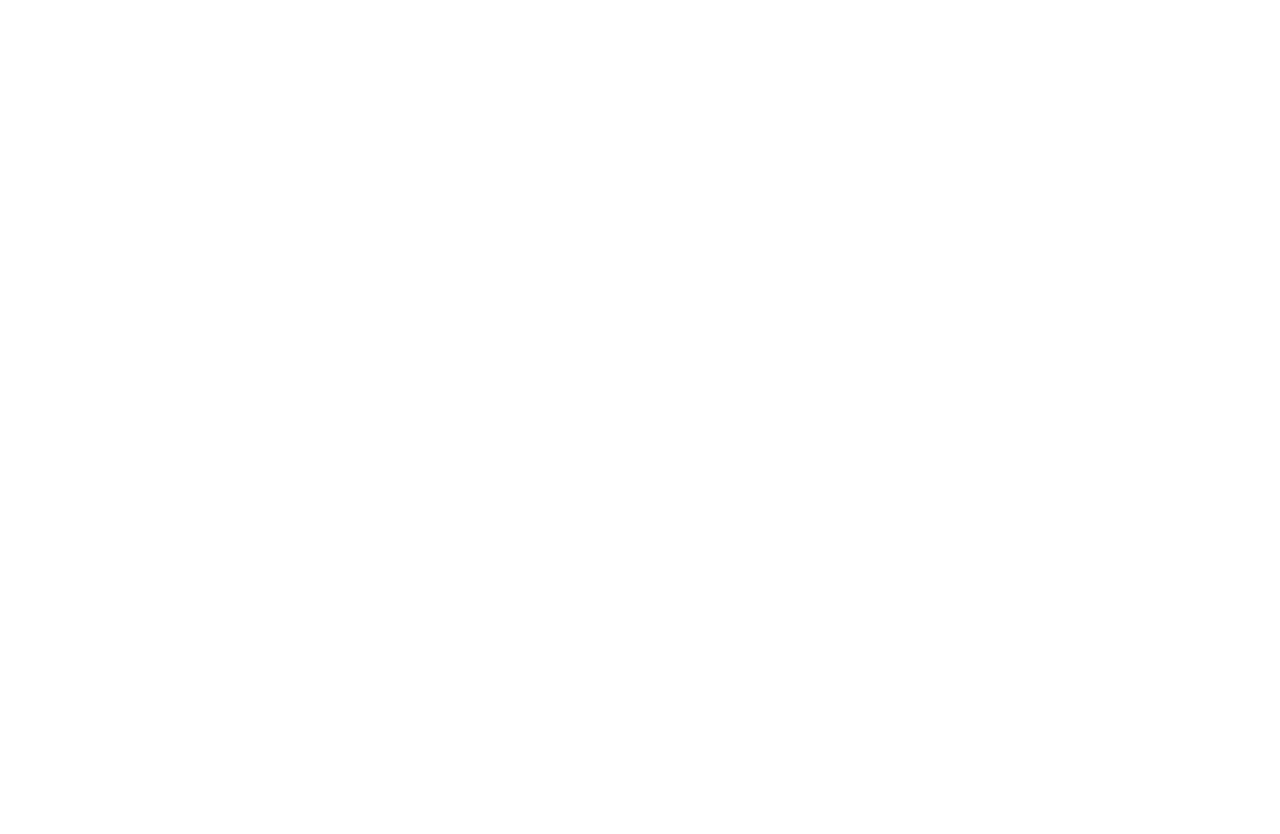
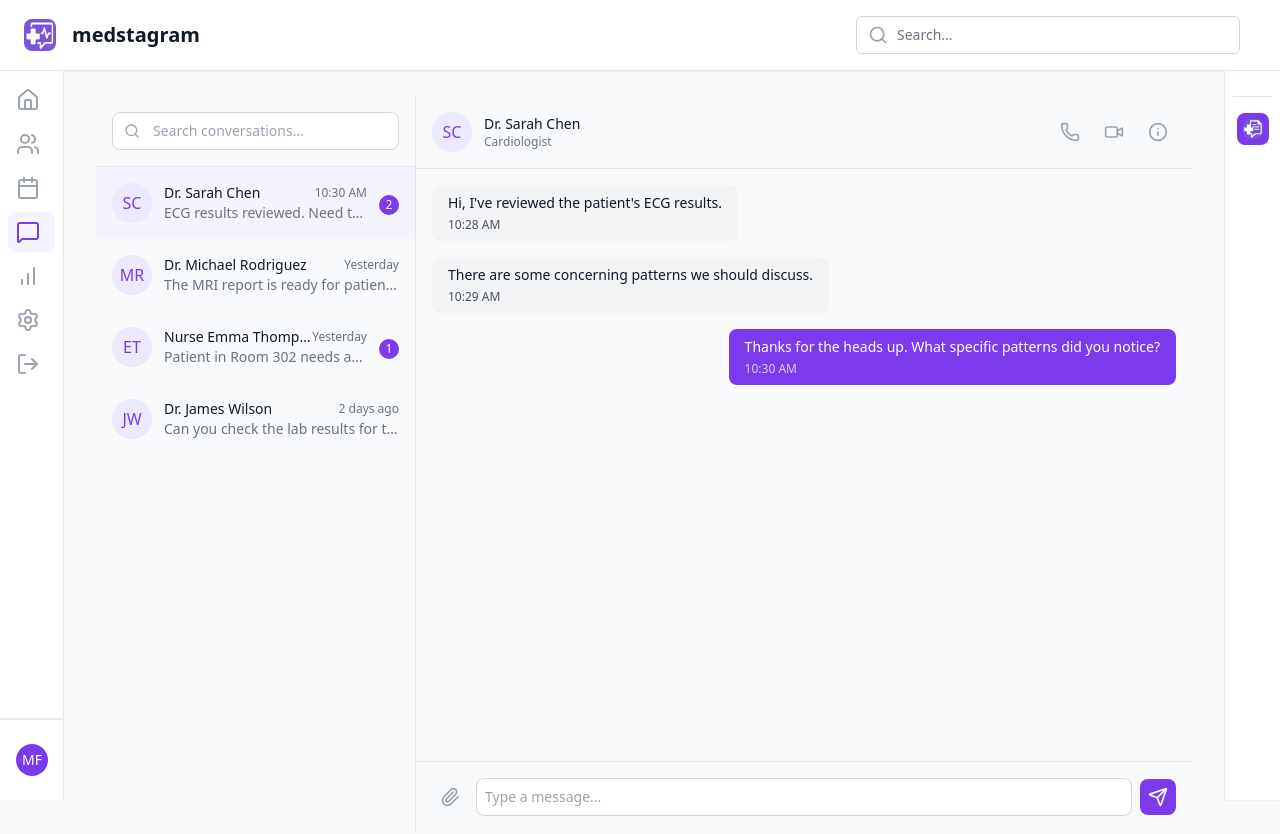
Before and after one commit to mfranco1/medstagram, a React (Vite) app in the folder frontend/: page /messages in a window 1280 px wide. Before the commit this address had no page. Shown: the top 834 px of the page. Before the commit the page ends 800 px from the top, so only its background shows below. Built offline with nearby package versions, Linux system fonts and the light colour scheme.

Commit message:
feat: add placeholder messages page and routing

```diff
--- a/frontend/src/App.tsx
+++ b/frontend/src/App.tsx
@@ -5,6 +5,7 @@ import SignupPage from './pages/SignupPage'
 import Dashboard from './pages/Dashboard'
 import PatientsPage from './pages/PatientsPage'
 import SettingsPage from './pages/SettingsPage'
+import MessagesPage from './pages/MessagesPage'
 
 export default function App() {
   return (
@@ -15,6 +16,7 @@ export default function App() {
         <Route path="/soap/:patientId" element={<SoapPage />} />
         <Route path="/dashboard" element={<Dashboard />} />
         <Route path="/patients" element={<PatientsPage />} />
+        <Route path="/messages" element={<MessagesPage />} />
         <Route path="/settings" element={<SettingsPage />} />
         <Route path="/" element={<Navigate to="/dashboard" replace />} />
       </Routes>
--- /dev/null
+++ b/frontend/src/pages/MessagesPage.tsx
@@ -0,0 +1,223 @@
+import { useState } from 'react'
+import { MainLayout } from '../components/layout/MainLayout'
+import {
+  Search,
+  Send,
+  Paperclip,
+  Phone,
+  Video,
+  Info,
+} from 'lucide-react'
+
+// Placeholder data for messages
+const conversations = [
+  {
+    id: 1,
+    name: 'Dr. Sarah Chen',
+    role: 'Cardiologist',
+    lastMessage: 'ECG results reviewed. Need to discuss.',
+    time: '10:30 AM',
+    unread: 2,
+    avatar: 'SC'
+  },
+  {
+    id: 2,
+    name: 'Dr. Michael Rodriguez',
+    role: 'Neurologist',
+    lastMessage: 'The MRI report is ready for patient #1234',
+    time: 'Yesterday',
+    unread: 0,
+    avatar: 'MR'
+  },
+  {
+    id: 3,
+    name: 'Nurse Emma Thompson',
+    role: 'Head Nurse',
+    lastMessage: 'Patient in Room 302 needs attention',
+    time: 'Yesterday',
+    unread: 1,
+    avatar: 'ET'
+  },
+  {
+    id: 4,
+    name: 'Dr. James Wilson',
+    role: 'Pediatrician',
+    lastMessage: 'Can you check the lab results for the Johnson case?',
+    time: '2 days ago',
+    unread: 0,
+    avatar: 'JW'
+  }
+]
+
+// Placeholder data for current chat
+const currentChat = {
+  id: 1,
+  name: 'Dr. Sarah Chen',
+  role: 'Cardiologist',
+  avatar: 'SC',
+  messages: [
+    {
+      id: 1,
+      sender: 'them',
+      content: "Hi, I've reviewed the patient's ECG results.",
+      time: '10:28 AM'
+    },
+    {
+      id: 2,
+      sender: 'them',
+      content: 'There are some concerning patterns we should discuss.',
+      time: '10:29 AM'
+    },
+    {
+      id: 3,
+      sender: 'me',
+      content: 'Thanks for the heads up. What specific patterns did you notice?',
+      time: '10:30 AM'
+    }
+  ]
+}
+
+export default function MessagesPage() {
+  const [selectedChat, setSelectedChat] = useState(currentChat)
+  const [messageInput, setMessageInput] = useState('')
+
+  const handleSendMessage = (e: React.FormEvent) => {
+    e.preventDefault()
+    if (messageInput.trim()) {
+      // Placeholder for sending message
+      console.log('Sending message:', messageInput)
+      setMessageInput('')
+    }
+  }
+
+  return (
+    <MainLayout>
+      <div className="h-[calc(100vh-4rem)] flex">
+        {/* Conversations List */}
+        <div className="w-80 border-r border-gray-200 flex flex-col">
+          {/* Search Bar */}
+          <div className="p-4 border-b border-gray-200">
+            <div className="relative">
+              <Search className="absolute left-3 top-1/2 transform -translate-y-1/2 text-gray-400 w-4 h-4" />
+              <input
+                type="text"
+                placeholder="Search conversations..."
+                className="w-full pl-10 pr-4 py-2 text-sm border border-gray-300 rounded-lg focus:outline-none focus:ring-2 focus:ring-violet-500 focus:border-violet-500"
+              />
+            </div>
+          </div>
+
+          {/* Conversations */}
+          <div className="flex-1 overflow-y-auto">
+            {conversations.map((conversation) => (
+              <button
+                key={conversation.id}
+                onClick={() => setSelectedChat(currentChat)}
+                className={`w-full p-4 flex items-center space-x-3 hover:bg-gray-50 ${
+                  selectedChat.id === conversation.id ? 'bg-violet-50' : ''
+                }`}
+              >
+                <div className="flex-shrink-0">
+                  <div className="w-10 h-10 rounded-full bg-violet-100 text-violet-600 flex items-center justify-center font-medium">
+                    {conversation.avatar}
+                  </div>
+                </div>
+                <div className="flex-1 min-w-0">
+                  <div className="flex items-center justify-between">
+                    <h3 className="text-sm font-medium text-gray-900 truncate">
+                      {conversation.name}
+                    </h3>
+                    <span className="text-xs text-gray-500">{conversation.time}</span>
+                  </div>
+                  <p className="text-sm text-gray-500 truncate">{conversation.lastMessage}</p>
+                </div>
+                {conversation.unread > 0 && (
+                  <div className="flex-shrink-0">
+                    <span className="inline-flex items-center justify-center w-5 h-5 text-xs font-medium text-white bg-violet-600 rounded-full">
+                      {conversation.unread}
+                    </span>
+                  </div>
+                )}
+              </button>
+            ))}
+          </div>
+        </div>
+
+        {/* Chat Area */}
+        <div className="flex-1 flex flex-col">
+          {/* Chat Header */}
+          <div className="p-4 border-b border-gray-200 flex items-center justify-between">
+            <div className="flex items-center space-x-3">
+              <div className="w-10 h-10 rounded-full bg-violet-100 text-violet-600 flex items-center justify-center font-medium">
+                {selectedChat.avatar}
+              </div>
+              <div>
+                <h2 className="text-sm font-medium text-gray-900">{selectedChat.name}</h2>
+                <p className="text-xs text-gray-500">{selectedChat.role}</p>
+              </div>
+            </div>
+            <div className="flex items-center space-x-2">
+              <button className="p-2 text-gray-400 hover:text-gray-500">
+                <Phone className="w-5 h-5" />
+              </button>
+              <button className="p-2 text-gray-400 hover:text-gray-500">
+                <Video className="w-5 h-5" />
+              </button>
+              <button className="p-2 text-gray-400 hover:text-gray-500">
+                <Info className="w-5 h-5" />
+              </button>
+            </div>
+          </div>
+
+          {/* Messages */}
+          <div className="flex-1 overflow-y-auto p-4 space-y-4">
+            {selectedChat.messages.map((message) => (
+              <div
+                key={message.id}
+                className={`flex ${message.sender === 'me' ? 'justify-end' : 'justify-start'}`}
+              >
+                <div
+                  className={`max-w-[70%] rounded-lg px-4 py-2 ${
+                    message.sender === 'me'
+                      ? 'bg-violet-600 text-white'
+                      : 'bg-gray-100 text-gray-900'
+                  }`}
+                >
+                  <p className="text-sm">{message.content}</p>
+                  <span className="text-xs opacity-75 mt-1 block">
+                    {message.time}
+                  </span>
+                </div>
+              </div>
+            ))}
+          </div>
+
+          {/* Message Input */}
+          <div className="p-4 border-t border-gray-200">
+            <form onSubmit={handleSendMessage} className="flex items-center space-x-2">
+              <button
+                type="button"
+                className="p-2 text-gray-400 hover:text-gray-500"
+              >
+                <Paperclip className="w-5 h-5" />
+              </button>
+              <input
+                type="text"
+                value={messageInput}
+                onChange={(e) => setMessageInput(e.target.value)}
+                placeholder="Type a message..."
+                className="flex-1 p-2 text-sm border border-gray-300 rounded-lg focus:outline-none focus:ring-2 focus:ring-violet-500 focus:border-violet-500"
+              />
+              <button
+                type="submit"
+                className="p-2 bg-violet-600 text-white rounded-lg hover:bg-violet-700"
+              >
+                <Send className="w-5 h-5" />
+              </button>
+            </form>
+          </div>
+        </div>
+      </div>
+    </MainLayout>
+  )
+}
```
